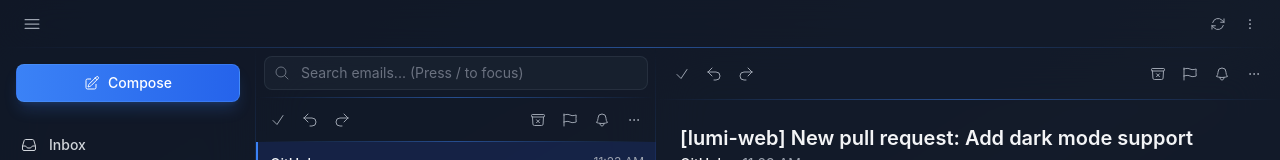
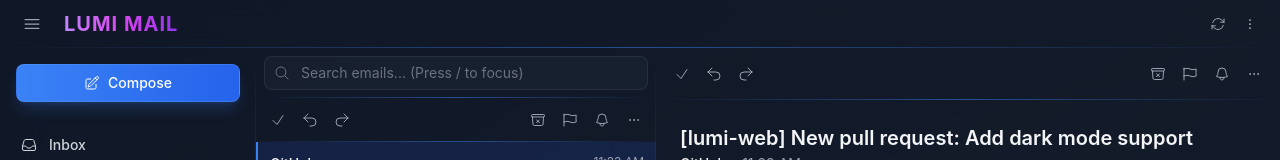
Before and after one commit to aveekpatra/lumi-web, a Next.js app: page / in a window 1280 px wide. Shown: the top 160 px of the page. Built offline with nearby package versions, Linux system fonts and the light colour scheme.

Commit message:
Update MailClient component; added title for branding and included setSidebarOpen in dependency array for improved state management.

```diff
--- a/app/page.tsx
+++ b/app/page.tsx
@@ -361,7 +361,7 @@
 
     window.addEventListener("keydown", handleKeyDown);
     return () => window.removeEventListener("keydown", handleKeyDown);
-  }, [selectedIndex, selectedEmail, mode, searchFocused]);
+  }, [selectedIndex, selectedEmail, mode, searchFocused, setSidebarOpen]);
 
   // Update selected email when navigating
   useEffect(() => {
@@ -424,6 +424,7 @@
           >
             <Bars3Icon className="h-5 w-5" />
           </button>
+          <h1 className="text-xl font-bold tracking-wider bg-gradient-to-r from-purple-400 via-fuchsia-500 to-purple-600 text-transparent bg-clip-text">LUMI MAIL</h1>
         </div>
         <div className="flex-1" />
         <div className="flex items-center gap-1">
--- /dev/null
+++ b/appwrite.json
@@ -0,0 +1,3 @@
+{
+    "projectId": "lumi-mail"
+}
```
